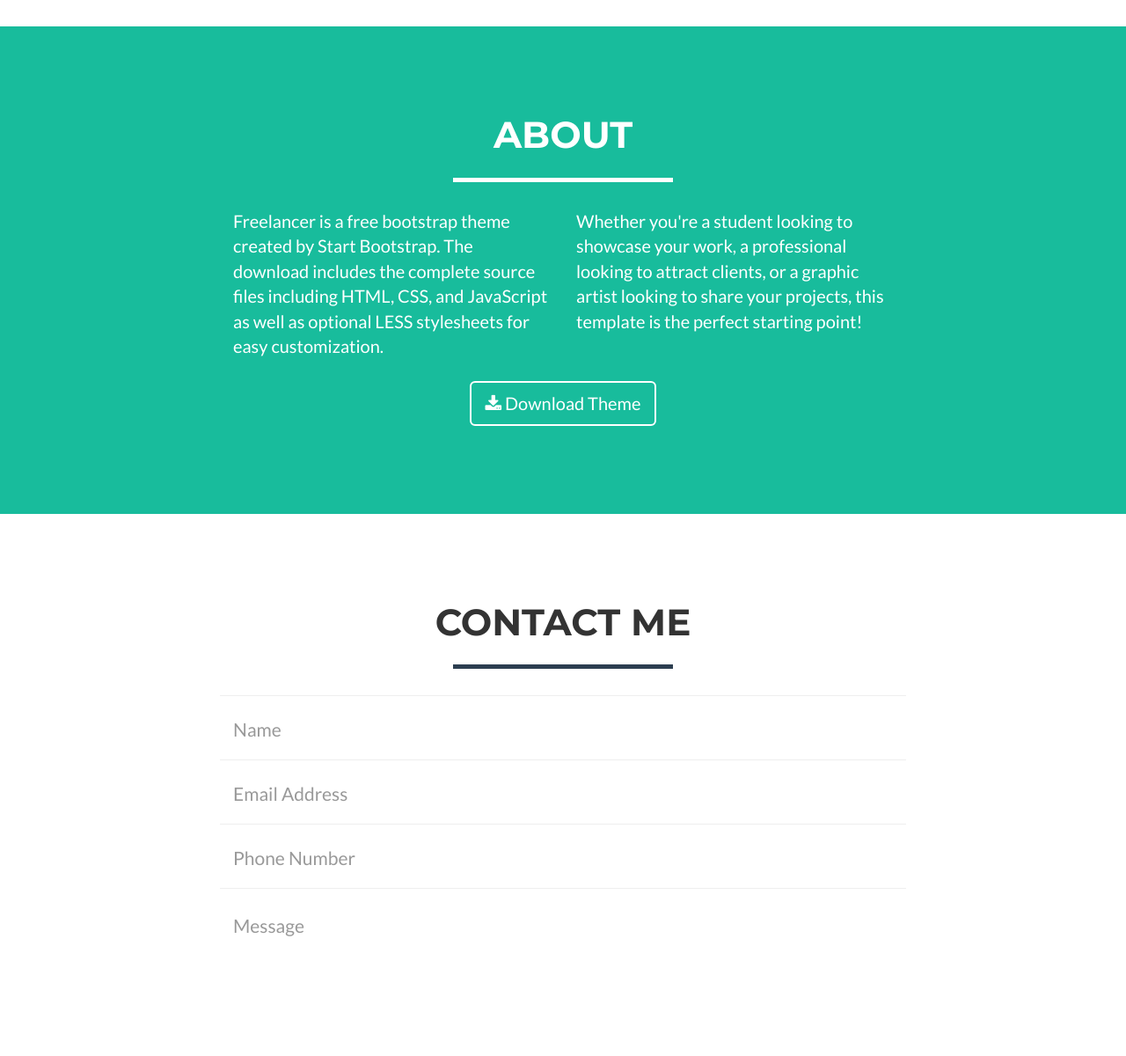
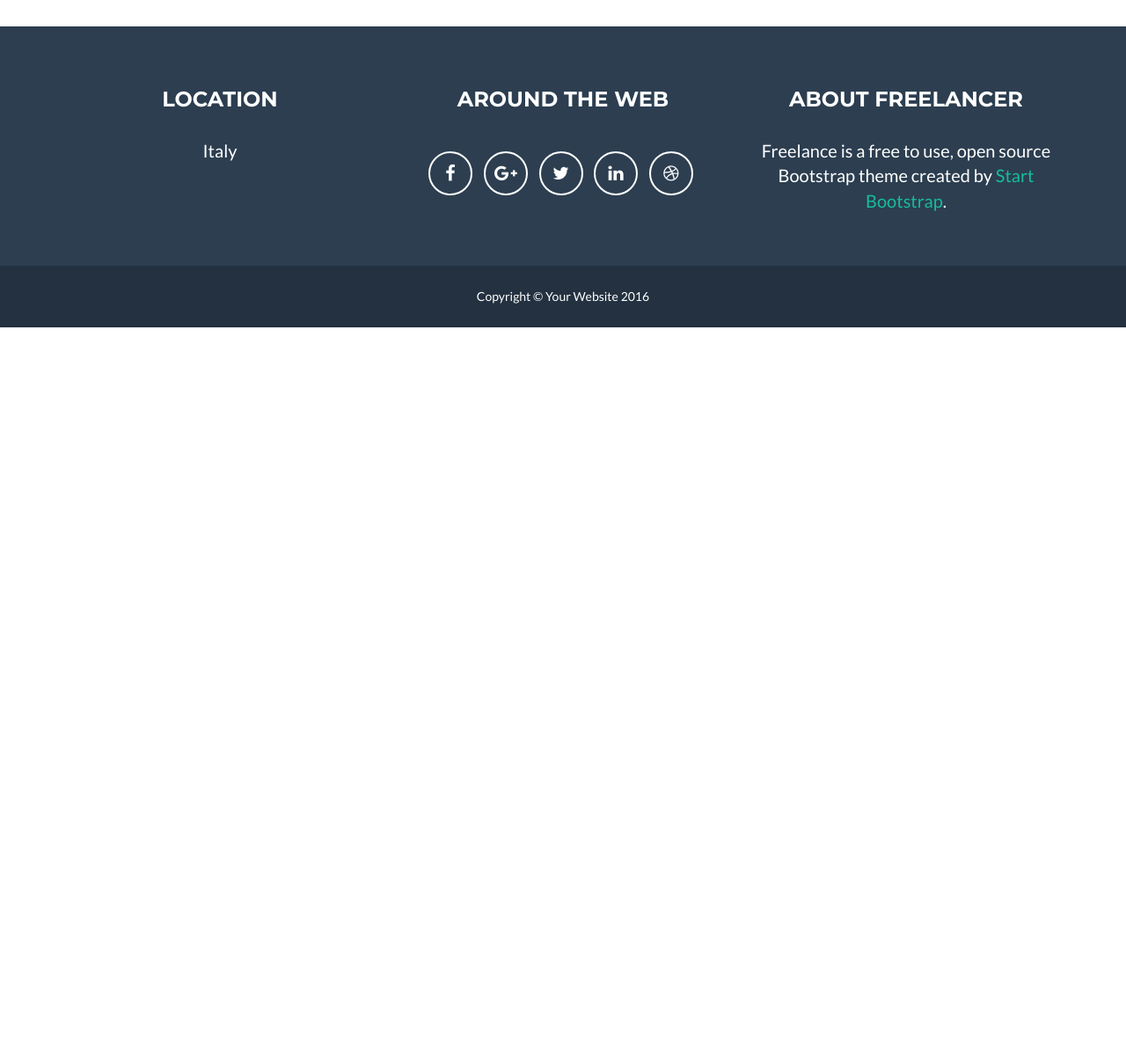
Before and after one commit to GaruGaru/portfolio, a website: page index.html in a window 1280 px wide. Shown: the part 1600-2800 px from the top of the page at 88% size. After the commit the page ends 1972 px from the top, so only its background shows below. Drawn offline with nearby package versions, Linux system fonts and the light colour scheme.

Commit message:
Init. bootstrap customization

```diff
--- a/index.html
+++ b/index.html
@@ -9,7 +9,7 @@
     <meta name="description" content="">
     <meta name="author" content="">
 
-    <title>Freelancer - Start Bootstrap Theme</title>
+    <title>Tommaso Garuglieri</title>
 
     <!-- Bootstrap Core CSS -->
     <link href="vendor/bootstrap/css/bootstrap.min.css" rel="stylesheet">
@@ -20,7 +20,8 @@
     <!-- Custom Fonts -->
     <link href="vendor/font-awesome/css/font-awesome.min.css" rel="stylesheet" type="text/css">
     <link href="https://fonts.googleapis.com/css?family=Montserrat:400,700" rel="stylesheet" type="text/css">
-    <link href="https://fonts.googleapis.com/css?family=Lato:400,700,400italic,700italic" rel="stylesheet" type="text/css">
+    <link href="https://fonts.googleapis.com/css?family=Lato:400,700,400italic,700italic" rel="stylesheet"
+          type="text/css">
 
     <!-- HTML5 Shim and Respond.js IE8 support of HTML5 elements and media queries -->
     <!-- WARNING: Respond.js doesn't work if you view the page via file:// -->
@@ -39,10 +40,11 @@
     <div class="container">
         <!-- Brand and toggle get grouped for better mobile display -->
         <div class="navbar-header page-scroll">
-                <button type="button" class="navbar-toggle" data-toggle="collapse" data-target="#bs-example-navbar-collapse-1">
+            <button type="button" class="navbar-toggle" data-toggle="collapse"
+                    data-target="#bs-example-navbar-collapse-1">
                 <span class="sr-only">Toggle navigation</span> Menu <i class="fa fa-bars"></i>
             </button>
-                <a class="navbar-brand" href="#page-top">Start Bootstrap</a>
+            <a class="navbar-brand" href="#page-top">Tommaso Garuglieri</a>
         </div>
 
         <!-- Collect the nav links, forms, and other content for toggling -->
@@ -74,9 +76,9 @@
             <div class="col-lg-12">
                 <img class="img-responsive" src="img/profile.png" alt="">
                 <div class="intro-text">
-                        <h1 class="name">Start Bootstrap</h1>
+                    <h1 class="name">Tommaso Garuglieri</h1>
                     <hr class="star-light">
-                        <span class="skills">Web Developer - Graphic Artist - User Experience Designer</span>
+                    <span class="skills">Android Developer - Java Developer</span>
                 </div>
             </div>
         </div>
@@ -143,6 +145,7 @@
                     <img src="img/portfolio/safe.png" class="img-responsive" alt="Safe">
                 </a>
             </div>
+
             <div class="col-sm-4 portfolio-item">
                 <a href="#portfolioModal6" class="portfolio-link" data-toggle="modal">
                     <div class="caption">
@@ -154,86 +157,7 @@
                 </a>
             </div>
         </div>
-        </div>
-    </section>
 
-    <!-- About Section -->
-    <section class="success" id="about">
-        <div class="container">
-            <div class="row">
-                <div class="col-lg-12 text-center">
-                    <h2>About</h2>
-                    <hr class="star-light">
-                </div>
-            </div>
-            <div class="row">
-                <div class="col-lg-4 col-lg-offset-2">
-                    <p>Freelancer is a free bootstrap theme created by Start Bootstrap. The download includes the complete source files including HTML, CSS, and JavaScript as well as optional LESS stylesheets for easy customization.</p>
-                </div>
-                <div class="col-lg-4">
-                    <p>Whether you're a student looking to showcase your work, a professional looking to attract clients, or a graphic artist looking to share your projects, this template is the perfect starting point!</p>
-                </div>
-                <div class="col-lg-8 col-lg-offset-2 text-center">
-                    <a href="#" class="btn btn-lg btn-outline">
-                        <i class="fa fa-download"></i> Download Theme
-                    </a>
-                </div>
-            </div>
-        </div>
-    </section>
-
-    <!-- Contact Section -->
-    <section id="contact">
-        <div class="container">
-            <div class="row">
-                <div class="col-lg-12 text-center">
-                    <h2>Contact Me</h2>
-                    <hr class="star-primary">
-                </div>
-            </div>
-            <div class="row">
-                <div class="col-lg-8 col-lg-offset-2">
-                    <!-- To configure the contact form email address, go to mail/contact_me.php and update the email address in the PHP file on line 19. -->
-                    <!-- The form should work on most web servers, but if the form is not working you may need to configure your web server differently. -->
-                    <form name="sentMessage" id="contactForm" novalidate>
-                        <div class="row control-group">
-                            <div class="form-group col-xs-12 floating-label-form-group controls">
-                                <label for="name">Name</label>
-                                <input type="text" class="form-control" placeholder="Name" id="name" required data-validation-required-message="Please enter your name.">
-                                <p class="help-block text-danger"></p>
-                            </div>
-                        </div>
-                        <div class="row control-group">
-                            <div class="form-group col-xs-12 floating-label-form-group controls">
-                                <label for="email">Email Address</label>
-                                <input type="email" class="form-control" placeholder="Email Address" id="email" required data-validation-required-message="Please enter your email address.">
-                                <p class="help-block text-danger"></p>
-                            </div>
-                        </div>
-                        <div class="row control-group">
-                            <div class="form-group col-xs-12 floating-label-form-group controls">
-                                <label for="phone">Phone Number</label>
-                                <input type="tel" class="form-control" placeholder="Phone Number" id="phone" required data-validation-required-message="Please enter your phone number.">
-                                <p class="help-block text-danger"></p>
-                            </div>
-                        </div>
-                        <div class="row control-group">
-                            <div class="form-group col-xs-12 floating-label-form-group controls">
-                                <label for="message">Message</label>
-                                <textarea rows="5" class="form-control" placeholder="Message" id="message" required data-validation-required-message="Please enter a message."></textarea>
-                                <p class="help-block text-danger"></p>
-                            </div>
-                        </div>
-                        <br>
-                        <div id="success"></div>
-                        <div class="row">
-                            <div class="form-group col-xs-12">
-                                <button type="submit" class="btn btn-success btn-lg">Send</button>
-                            </div>
-                        </div>
-                    </form>
-                </div>
-            </div>
     </div>
 </section>
 
@@ -244,32 +168,37 @@
             <div class="row">
                 <div class="footer-col col-md-4">
                     <h3>Location</h3>
-                        <p>3481 Melrose Place
-                            <br>Beverly Hills, CA 90210</p>
+                    <p>Italy</p>
                 </div>
                 <div class="footer-col col-md-4">
                     <h3>Around the Web</h3>
                     <ul class="list-inline">
                         <li>
-                                <a href="#" class="btn-social btn-outline"><span class="sr-only">Facebook</span><i class="fa fa-fw fa-facebook"></i></a>
+                            <a href="#" class="btn-social btn-outline"><span class="sr-only">Facebook</span><i
+                                    class="fa fa-fw fa-facebook"></i></a>
                         </li>
                         <li>
-                                <a href="#" class="btn-social btn-outline"><span class="sr-only">Google Plus</span><i class="fa fa-fw fa-google-plus"></i></a>
+                            <a href="#" class="btn-social btn-outline"><span class="sr-only">Google Plus</span><i
+                                    class="fa fa-fw fa-google-plus"></i></a>
                         </li>
                         <li>
-                                <a href="#" class="btn-social btn-outline"><span class="sr-only">Twitter</span><i class="fa fa-fw fa-twitter"></i></a>
+                            <a href="#" class="btn-social btn-outline"><span class="sr-only">Twitter</span><i
+                                    class="fa fa-fw fa-twitter"></i></a>
                         </li>
                         <li>
-                                <a href="#" class="btn-social btn-outline"><span class="sr-only">Linked In</span><i class="fa fa-fw fa-linkedin"></i></a>
+                            <a href="#" class="btn-social btn-outline"><span class="sr-only">Linked In</span><i
+                                    class="fa fa-fw fa-linkedin"></i></a>
                         </li>
                         <li>
-                                <a href="#" class="btn-social btn-outline"><span class="sr-only">Dribble</span><i class="fa fa-fw fa-dribbble"></i></a>
+                            <a href="#" class="btn-social btn-outline"><span class="sr-only">Dribble</span><i
+                                    class="fa fa-fw fa-dribbble"></i></a>
                         </li>
                     </ul>
                 </div>
                 <div class="footer-col col-md-4">
                     <h3>About Freelancer</h3>
-                        <p>Freelance is a free to use, open source Bootstrap theme created by <a href="http://startbootstrap.com">Start Bootstrap</a>.</p>
+                    <p>Freelance is a free to use, open source Bootstrap theme created by <a
+                            href="http://startbootstrap.com">Start Bootstrap</a>.</p>
                 </div>
             </div>
         </div>
@@ -308,7 +237,10 @@
                         <h2>Project Title</h2>
                         <hr class="star-primary">
                         <img src="img/portfolio/cabin.png" class="img-responsive img-centered" alt="">
-                            <p>Use this area of the page to describe your project. The icon above is part of a free icon set by <a href="https://sellfy.com/p/8Q9P/jV3VZ/">Flat Icons</a>. On their website, you can download their free set with 16 icons, or you can purchase the entire set with 146 icons for only $12!</p>
+                        <p>Use this area of the page to describe your project. The icon above is part of a free icon set
+                            by <a href="https://sellfy.com/p/8Q9P/jV3VZ/">Flat Icons</a>. On their website, you can
+                            download their free set with 16 icons, or you can purchase the entire set with 146 icons for
+                            only $12!</p>
                         <ul class="list-inline item-details">
                             <li>Client:
                                 <strong><a href="http://startbootstrap.com">Start Bootstrap</a>
@@ -323,7 +255,9 @@
                                 </strong>
                             </li>
                         </ul>
-                            <button type="button" class="btn btn-default" data-dismiss="modal"><i class="fa fa-times"></i> Close</button>
+                        <button type="button" class="btn btn-default" data-dismiss="modal"><i class="fa fa-times"></i>
+                            Close
+                        </button>
                     </div>
                 </div>
             </div>
@@ -345,7 +279,10 @@
                         <h2>Project Title</h2>
                         <hr class="star-primary">
                         <img src="img/portfolio/cake.png" class="img-responsive img-centered" alt="">
-                            <p>Use this area of the page to describe your project. The icon above is part of a free icon set by <a href="https://sellfy.com/p/8Q9P/jV3VZ/">Flat Icons</a>. On their website, you can download their free set with 16 icons, or you can purchase the entire set with 146 icons for only $12!</p>
+                        <p>Use this area of the page to describe your project. The icon above is part of a free icon set
+                            by <a href="https://sellfy.com/p/8Q9P/jV3VZ/">Flat Icons</a>. On their website, you can
+                            download their free set with 16 icons, or you can purchase the entire set with 146 icons for
+                            only $12!</p>
                         <ul class="list-inline item-details">
                             <li>Client:
                                 <strong><a href="http://startbootstrap.com">Start Bootstrap</a>
@@ -360,7 +297,9 @@
                                 </strong>
                             </li>
                         </ul>
-                            <button type="button" class="btn btn-default" data-dismiss="modal"><i class="fa fa-times"></i> Close</button>
+                        <button type="button" class="btn btn-default" data-dismiss="modal"><i class="fa fa-times"></i>
+                            Close
+                        </button>
                     </div>
                 </div>
             </div>
@@ -382,7 +321,10 @@
                         <h2>Project Title</h2>
                         <hr class="star-primary">
                         <img src="img/portfolio/circus.png" class="img-responsive img-centered" alt="">
-                            <p>Use this area of the page to describe your project. The icon above is part of a free icon set by <a href="https://sellfy.com/p/8Q9P/jV3VZ/">Flat Icons</a>. On their website, you can download their free set with 16 icons, or you can purchase the entire set with 146 icons for only $12!</p>
+                        <p>Use this area of the page to describe your project. The icon above is part of a free icon set
+                            by <a href="https://sellfy.com/p/8Q9P/jV3VZ/">Flat Icons</a>. On their website, you can
+                            download their free set with 16 icons, or you can purchase the entire set with 146 icons for
+                            only $12!</p>
                         <ul class="list-inline item-details">
                             <li>Client:
                                 <strong><a href="http://startbootstrap.com">Start Bootstrap</a>
@@ -397,7 +339,9 @@
                                 </strong>
                             </li>
                         </ul>
-                            <button type="button" class="btn btn-default" data-dismiss="modal"><i class="fa fa-times"></i> Close</button>
+                        <button type="button" class="btn btn-default" data-dismiss="modal"><i class="fa fa-times"></i>
+                            Close
+                        </button>
                     </div>
                 </div>
             </div>
@@ -419,7 +363,10 @@
                         <h2>Project Title</h2>
                         <hr class="star-primary">
                         <img src="img/portfolio/game.png" class="img-responsive img-centered" alt="">
-                            <p>Use this area of the page to describe your project. The icon above is part of a free icon set by <a href="https://sellfy.com/p/8Q9P/jV3VZ/">Flat Icons</a>. On their website, you can download their free set with 16 icons, or you can purchase the entire set with 146 icons for only $12!</p>
+                        <p>Use this area of the page to describe your project. The icon above is part of a free icon set
+                            by <a href="https://sellfy.com/p/8Q9P/jV3VZ/">Flat Icons</a>. On their website, you can
+                            download their free set with 16 icons, or you can purchase the entire set with 146 icons for
+                            only $12!</p>
                         <ul class="list-inline item-details">
                             <li>Client:
                                 <strong><a href="http://startbootstrap.com">Start Bootstrap</a>
@@ -434,7 +381,9 @@
                                 </strong>
                             </li>
                         </ul>
-                            <button type="button" class="btn btn-default" data-dismiss="modal"><i class="fa fa-times"></i> Close</button>
+                        <button type="button" class="btn btn-default" data-dismiss="modal"><i class="fa fa-times"></i>
+                            Close
+                        </button>
                     </div>
                 </div>
             </div>
@@ -456,7 +405,10 @@
                         <h2>Project Title</h2>
                         <hr class="star-primary">
                         <img src="img/portfolio/safe.png" class="img-responsive img-centered" alt="">
-                            <p>Use this area of the page to describe your project. The icon above is part of a free icon set by <a href="https://sellfy.com/p/8Q9P/jV3VZ/">Flat Icons</a>. On their website, you can download their free set with 16 icons, or you can purchase the entire set with 146 icons for only $12!</p>
+                        <p>Use this area of the page to describe your project. The icon above is part of a free icon set
+                            by <a href="https://sellfy.com/p/8Q9P/jV3VZ/">Flat Icons</a>. On their website, you can
+                            download their free set with 16 icons, or you can purchase the entire set with 146 icons for
+                            only $12!</p>
                         <ul class="list-inline item-details">
                             <li>Client:
                                 <strong><a href="http://startbootstrap.com">Start Bootstrap</a>
@@ -471,7 +423,9 @@
                                 </strong>
                             </li>
                         </ul>
-                            <button type="button" class="btn btn-default" data-dismiss="modal"><i class="fa fa-times"></i> Close</button>
+                        <button type="button" class="btn btn-default" data-dismiss="modal"><i class="fa fa-times"></i>
+                            Close
+                        </button>
                     </div>
                 </div>
             </div>
@@ -493,7 +447,10 @@
                         <h2>Project Title</h2>
                         <hr class="star-primary">
                         <img src="img/portfolio/submarine.png" class="img-responsive img-centered" alt="">
-                            <p>Use this area of the page to describe your project. The icon above is part of a free icon set by <a href="https://sellfy.com/p/8Q9P/jV3VZ/">Flat Icons</a>. On their website, you can download their free set with 16 icons, or you can purchase the entire set with 146 icons for only $12!</p>
+                        <p>Use this area of the page to describe your project. The icon above is part of a free icon set
+                            by <a href="https://sellfy.com/p/8Q9P/jV3VZ/">Flat Icons</a>. On their website, you can
+                            download their free set with 16 icons, or you can purchase the entire set with 146 icons for
+                            only $12!</p>
                         <ul class="list-inline item-details">
                             <li>Client:
                                 <strong><a href="http://startbootstrap.com">Start Bootstrap</a>
@@ -508,7 +465,9 @@
                                 </strong>
                             </li>
                         </ul>
-                            <button id="btnSubmit" type="button" class="btn btn-default" data-dismiss="modal"><i class="fa fa-times"></i> Close</button>
+                        <button id="btnSubmit" type="button" class="btn btn-default" data-dismiss="modal"><i
+                                class="fa fa-times"></i> Close
+                        </button>
                     </div>
                 </div>
             </div>
```
Lines whose indentation alone changed are shown as unchanged.
